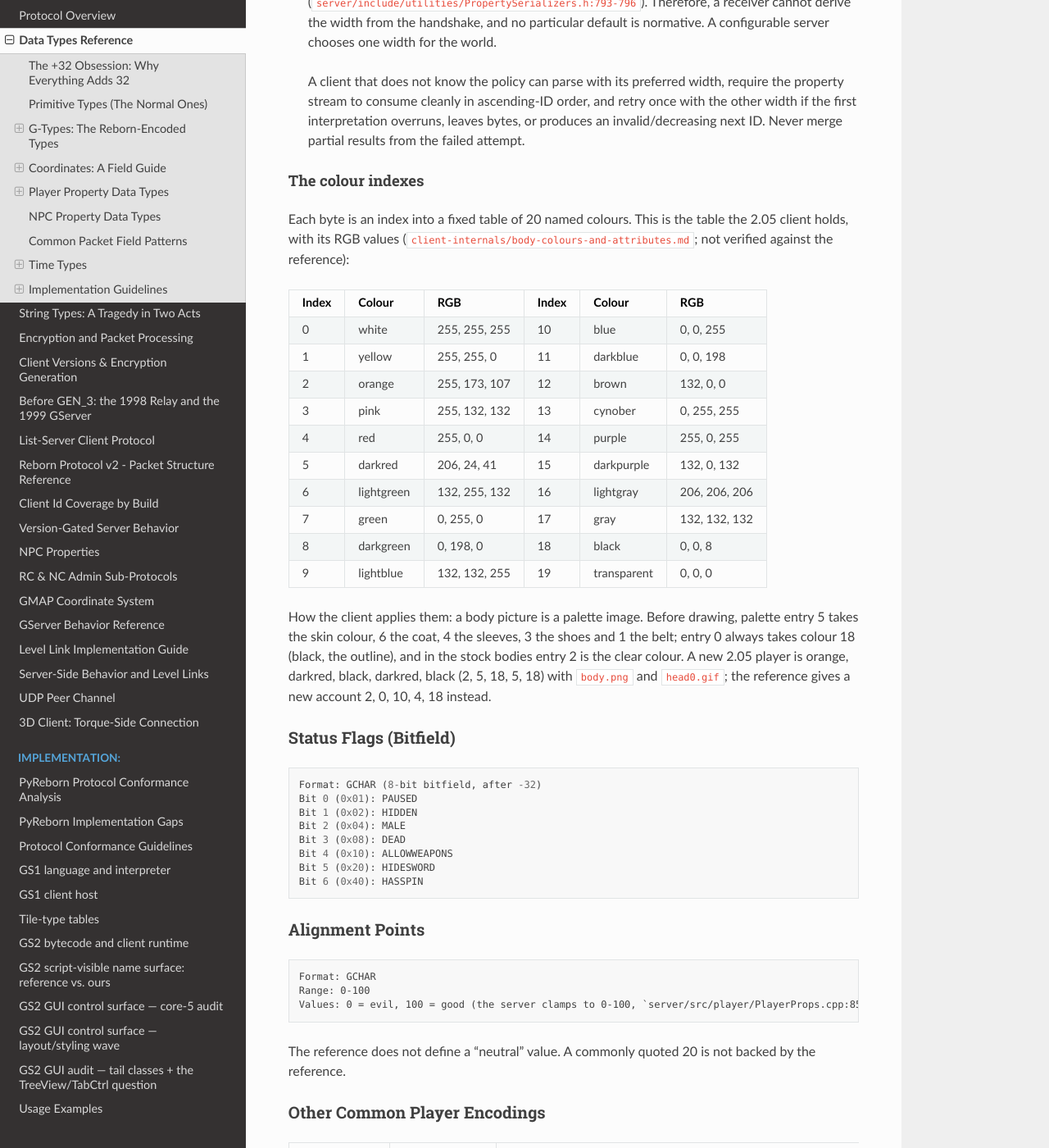
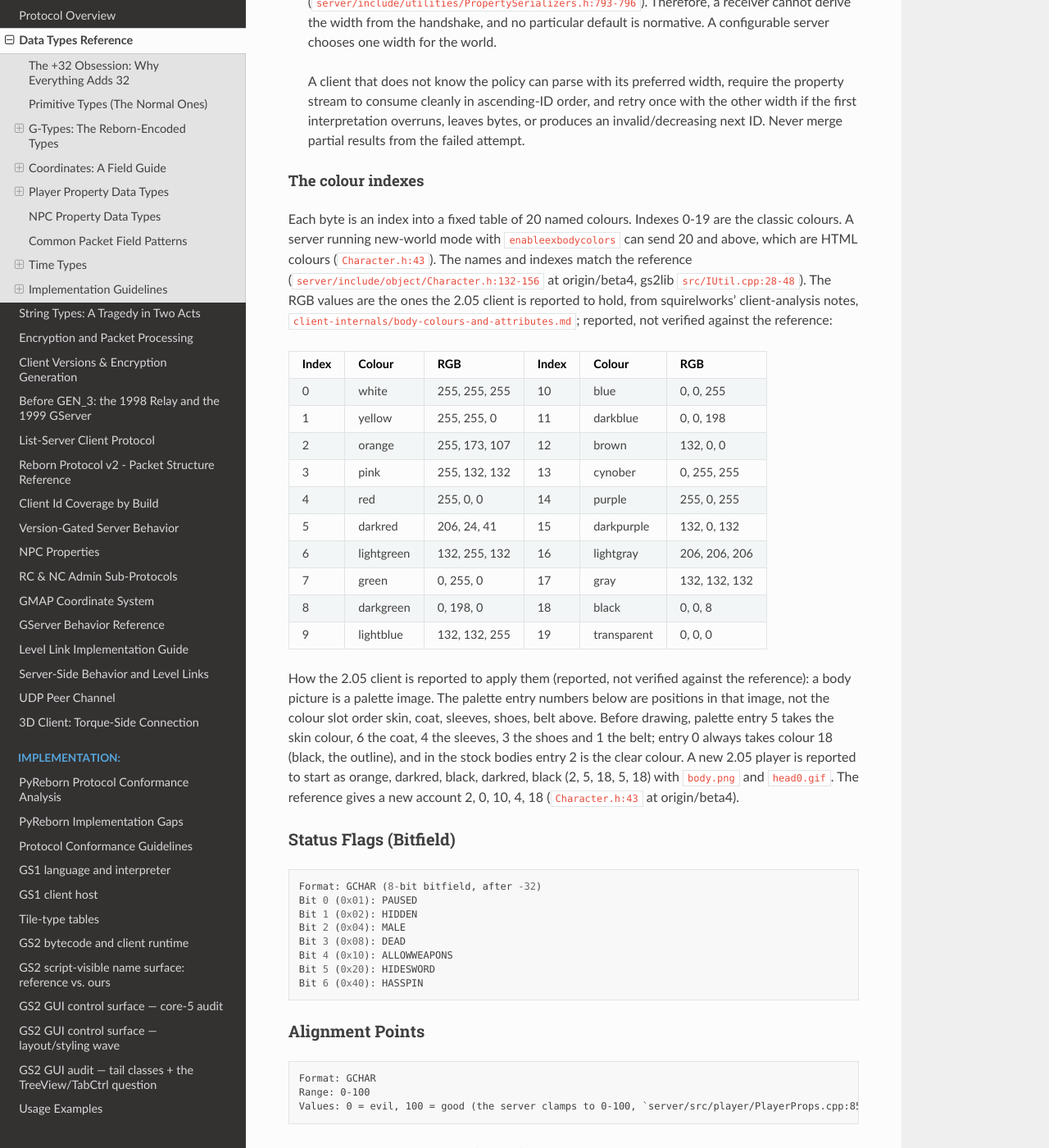
Before and after one commit to hosler/reborn-protocol-docs, a Sphinx documentation site: the page built from docs/protocol/data-types.md, in a window 1280 px wide and 1400 px high, scrolled down 8421 px. Shown: the whole window at 82% size. Built offline with Sphinx 7.4.7 and the Read the Docs theme 3.1.0, drawn with Linux system fonts in a browser that asks for light colours.

Commit message:
PR #48 fixups: cite the reference colour names and default, label RGB and palette claims
Names, indexes and the 2,0,10,4,18 account default are checked against Character.h and
gs2lib IUtil.cpp. RGB values, the palette-entry mapping and the 2.05 start colours have
no local source and are labelled reported. Notes that 20 and above are HTML colours
(Character.h:43) and that palette entries differ from colour slots. Link is plain text.

Co-Authored-By: Claude <noreply@anthropic.com>

```diff
--- a/docs/protocol/data-types.md
+++ b/docs/protocol/data-types.md
@@ -375,8 +375,13 @@ Each byte: color index (+ 32 for encoding)
 
 #### The colour indexes
 
-Each byte is an index into a fixed table of 20 named colours. This is the table the 2.05
-client holds, with its RGB values ([`client-internals/body-colours-and-attributes.md`](https://github.com/squirelworks/Graal_analysis/blob/main/client-internals/body-colours-and-attributes.md); not verified against the reference):
+Each byte is an index into a fixed table of 20 named colours. Indexes 0-19 are the classic
+colours. A server running new-world mode with `enableexbodycolors` can send 20 and above,
+which are HTML colours (`Character.h:43`). The names and indexes match the reference
+(`server/include/object/Character.h:132-156` at origin/beta4, gs2lib `src/IUtil.cpp:28-48`).
+The RGB values are the ones the 2.05 client is reported to hold, from squirelworks'
+client-analysis notes, `client-internals/body-colours-and-attributes.md`; reported, not
+verified against the reference:
 
 | Index | Colour | RGB | Index | Colour | RGB |
 |---:|---|---|---:|---|---|
@@ -391,11 +396,15 @@ client holds, with its RGB values ([`client-internals/body-colours-and-attribute
 | 8 | darkgreen | 0, 198, 0 | 18 | black | 0, 0, 8 |
 | 9 | lightblue | 132, 132, 255 | 19 | transparent | 0, 0, 0 |
 
-How the client applies them: a body picture is a palette image. Before drawing, palette
+How the 2.05 client is reported to apply them (reported, not verified against the
+reference): a body picture is a palette image. The palette entry numbers below are
+positions in that image, not the colour slot order skin, coat, sleeves, shoes, belt above.
+Before drawing, palette
 entry 5 takes the skin colour, 6 the coat, 4 the sleeves, 3 the shoes and 1 the belt; entry 0
 always takes colour 18 (black, the outline), and in the stock bodies entry 2 is the clear
-colour. A new 2.05 player is orange, darkred, black, darkred, black (2, 5, 18, 5, 18) with
-`body.png` and `head0.gif`; the reference gives a new account 2, 0, 10, 4, 18 instead.
+colour. A new 2.05 player is reported to start as orange, darkred, black, darkred, black
+(2, 5, 18, 5, 18) with `body.png` and `head0.gif`. The reference gives a new account
+2, 0, 10, 4, 18 (`Character.h:43` at origin/beta4).
 
 ### Status Flags (Bitfield)
 
```
